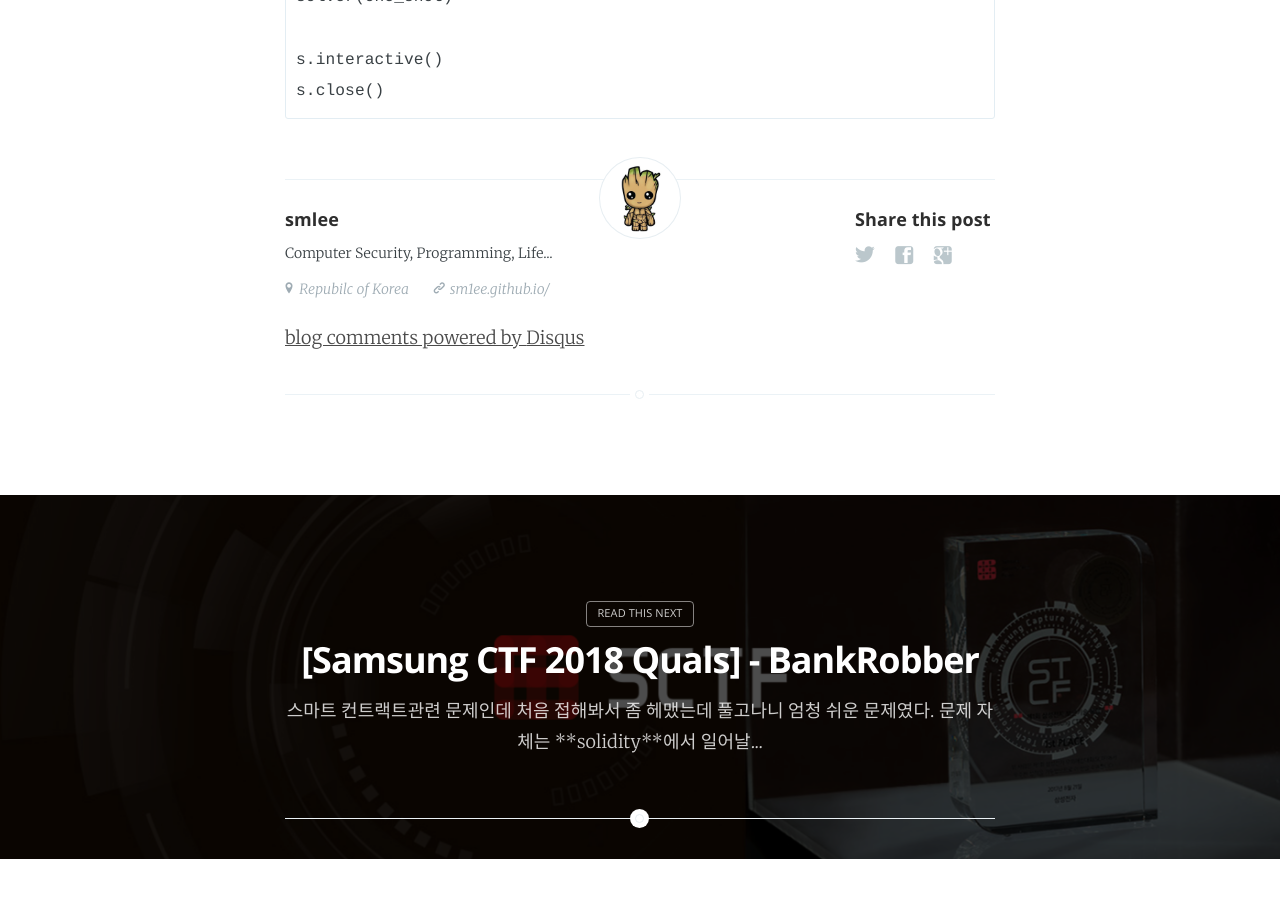
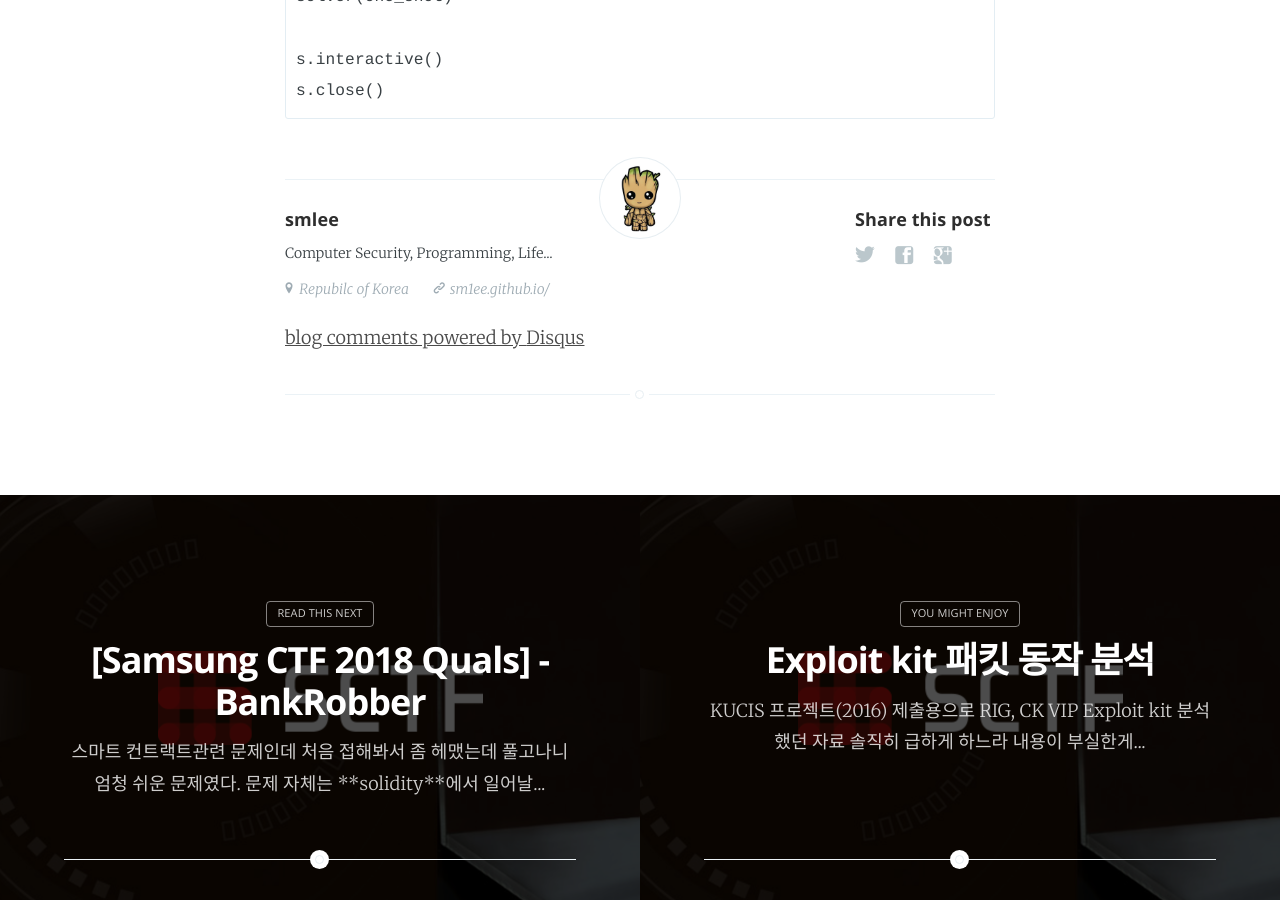
Before and after one commit to sm1ee/sm1ee.github.io, a Jekyll site: the page built from _posts/2018-07-21-[Samsung-CTF-2018-Quals]-CowBoy.md, in a window 1280 px wide and 900 px high, scrolled down 5313 px. Built offline with Jekyll 4.4.1, drawn with Linux system fonts in a browser that asks for light colours; nearby versions of some CDN libraries; comment, search, counter and statistics services are not loaded; a style sheet for code colours, icons or effects is not loaded; before the commit the page ends 6172 px from its top, so only the background shows below that.

Commit message:
Add post exploit-kit analyze

```diff
--- a/_includes/navigation.html
+++ b/_includes/navigation.html
@@ -9,6 +9,8 @@
 
         <li class="nav-ctfs {% if page.url contains 'ctfs' %} nav-current{% endif %}" role="presentation"><a href="/tag/ctfs">CTFs</a></li>
         <li class="nav-system_hacking {% if page.url contains 'system_hacking' %} nav-current{% endif %}" role="presentation"><a href="/tag/system_hacking">system hacking</a></li>
+        <li class="nav-reversing {% if page.url contains 'reversing' %} nav-current{% endif %}" role="presentation"><a href="/tag/reversing">Reversing</a></li>
+
 
         <!-- <li class="nav-author {% if page.url contains 'smlee' %} nav-current{% endif %}" role="presentation"><a href="/author/smlee">smlee</a></li> -->
     </ul>
--- /dev/null
+++ b/_posts/2016-10-28-Exploit-kit-packet-analyze.md
@@ -0,0 +1,17 @@
+---
+layout: post
+disqus: true
+cover: 'assets/images/sctf2018/sctf2018.png'
+navigation: True
+title: 'Exploit kit 패킷 동작 분석'
+tags: reversing exploit-kit
+subclass: 'post tag-reversing'
+logo: 'assets/images/smlee.png'
+author: smlee
+categories: smlee
+---
+
+KUCIS 프로젝트(2016) 제출용으로 RIG, CK VIP Exploit kit 분석했던 자료
+솔직히 급하게 하느라 내용이 부실한게 사실이지만, 누군가에게 도움이 되지 않을까...
+
+[Exploit kit 패킷분석.pdf](assets/files/exploit-kit-packet-analyze-2016-KUCIS.pdf)
```
Also changed, not shown: _posts/2018-07-21-[Samsung-CTF-2018-Quals]-BankRobber.md (+1 -1 lines), _posts/2018-07-21-[Samsung-CTF-2018-Quals]-CowBoy.md (+1 -1 lines), _posts/2018-07-21-[Samsung-CTF-2018-Quals]-HideInSSL.md (+1 -1 lines), _posts/2018-07-21-[Samsung-CTF-2018-Quals]-dingJMax.md (+1 -1 lines), 1 other file.
